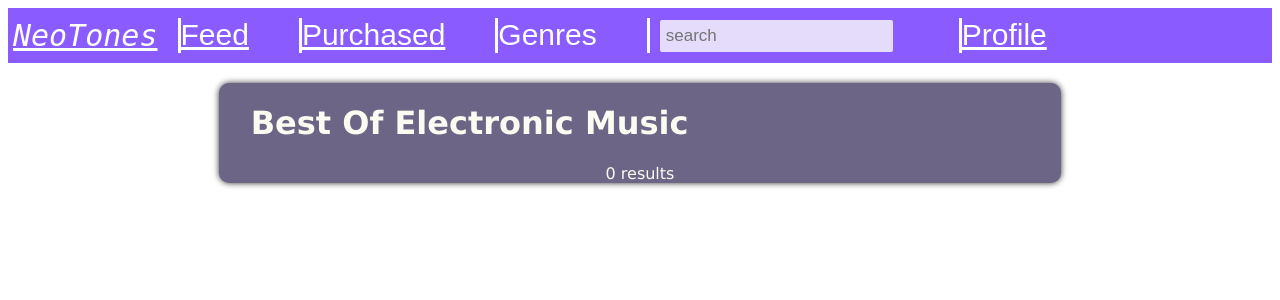
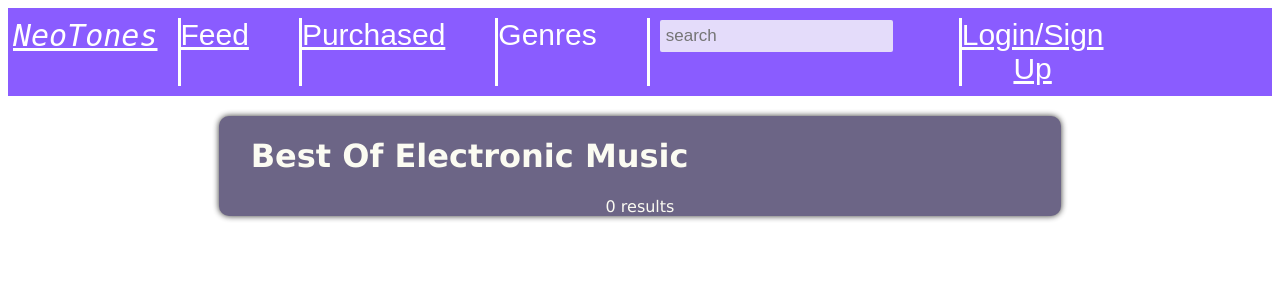
Before and after one commit to IanKaremi/NeoTones, a PHP site: page /electronic.php in a window 1280 px wide. Shown: the top 300 px of the page. Run offline with PHP 8.4, Linux system fonts and the light colour scheme; data that the repository does not hold is empty.

Commit message:
Login start

```diff
--- a/electronic.php
+++ b/electronic.php
@@ -83,7 +83,7 @@
                     </div>
                 </div>
                 <div class="s_top"><input type="text" placeholder="search"></div>
-                <div class="h_d"><a href="">Profile</a></div>
+                <div class="h_d"><a href="">Login/Sign Up</a></div>
 
             </div>
         </header>
```
Also changed, not shown: common.css (+0 -46 lines).
